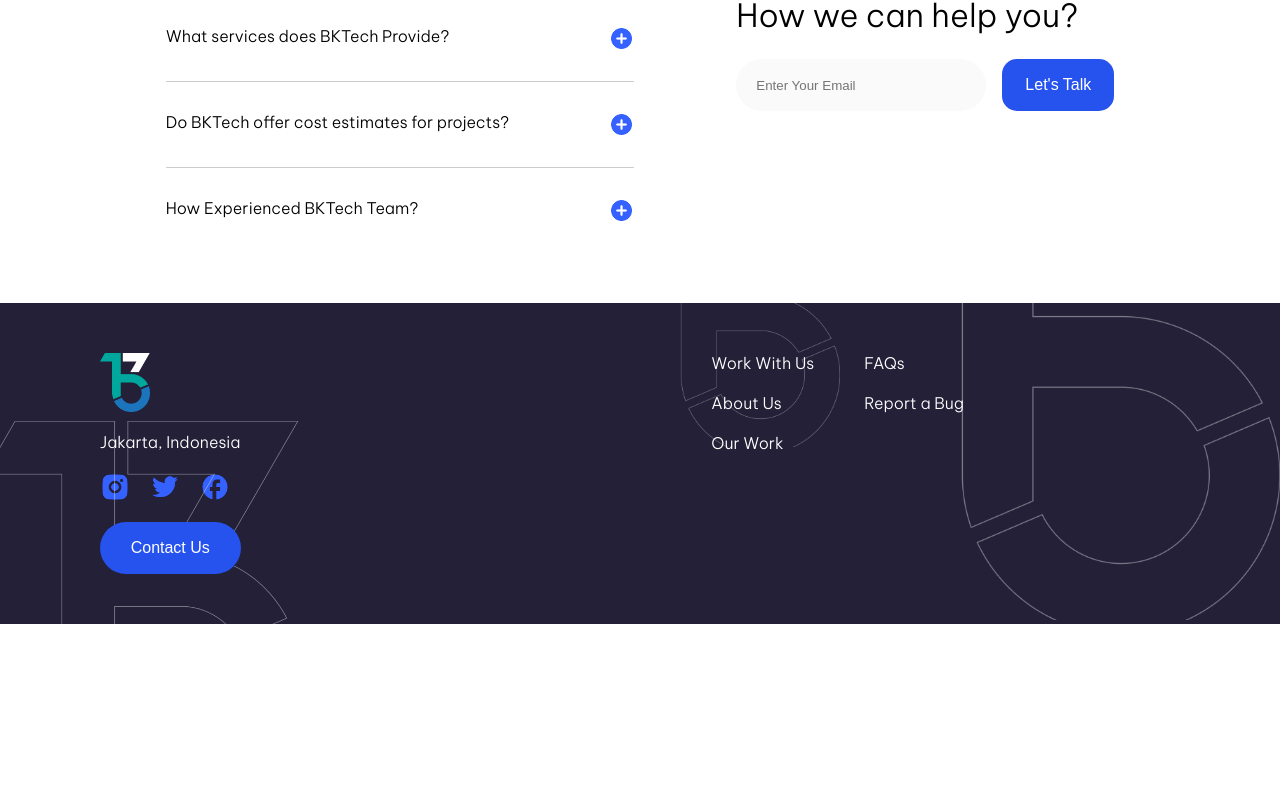
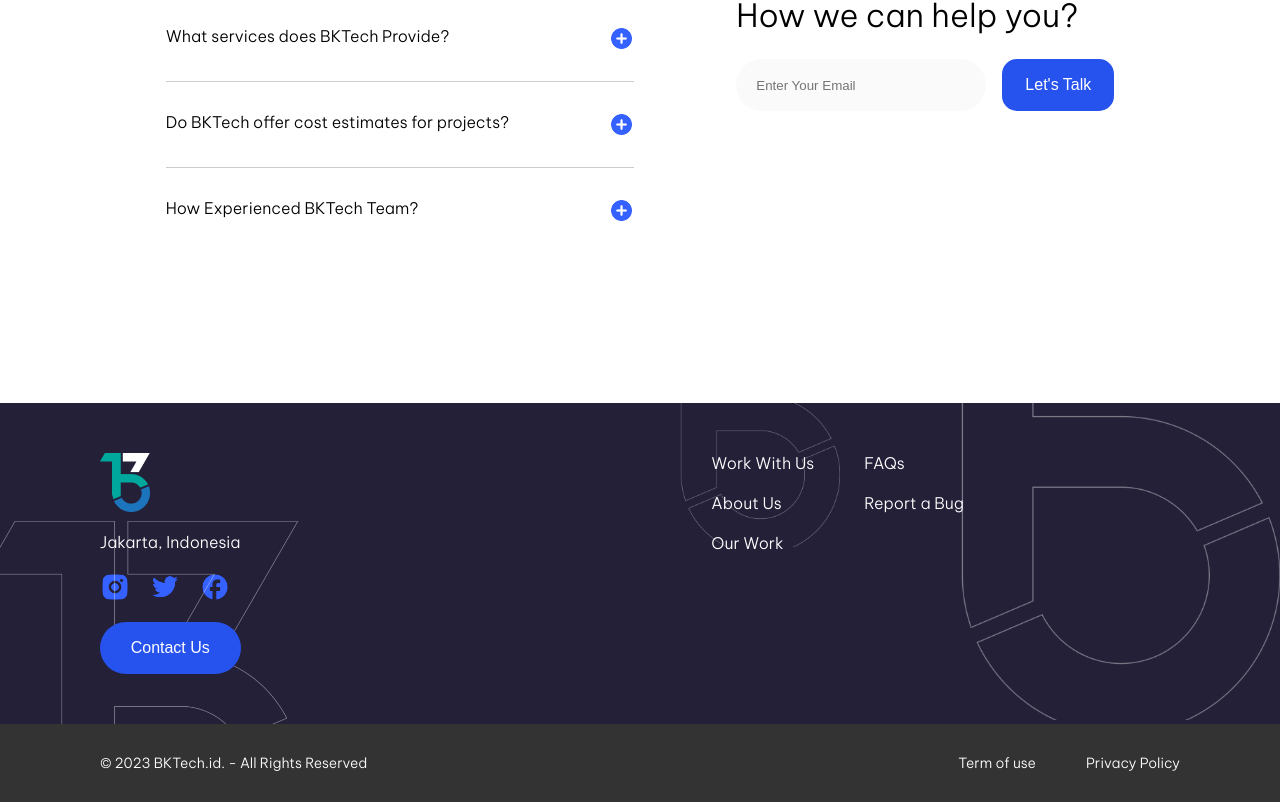
Before and after one commit to bktech-sh/portfolio, a Next.js app: page / in a window 1280 px wide. Shown: the part 2868-3670 px from the top of the page. Before the commit the page ends 3492 px from the top, so only its background shows below. Built offline with nearby package versions, Linux system fonts and the light colour scheme.

Commit message:
feat: add copyright

```diff
--- /dev/null
+++ b/src/app/components/CopyRight/index.tsx
@@ -0,0 +1,17 @@
+import { CopyRightContainer, Left, Right } from "./styles";
+
+const CopyRight = () => {
+  return (
+    <CopyRightContainer>
+      <Left>
+        <p>© 2023 BKTech.id. - All Rights Reserved</p>
+      </Left>
+      <Right>
+        <p>Term of use</p>
+        <p>Privacy Policy</p>
+      </Right>
+    </CopyRightContainer>
+  );
+};
+
+export default CopyRight;
--- /dev/null
+++ b/src/app/components/CopyRight/styles.ts
@@ -0,0 +1,24 @@
+import styled from "@emotion/styled";
+
+export const CopyRightContainer = styled.div`
+  display: flex;
+  background: rgba(0, 0, 0, 0.8);
+  color: white;
+  padding: 30px 100px;
+
+  justify-content: space-between;
+
+  p {
+    font-weight: 400;
+    font-size: 14px;
+  }
+`;
+
+export const Left = styled.div`
+  display: flex;
+`;
+
+export const Right = styled.div`
+  display: flex;
+  gap: 50px;
+`;
--- a/src/app/components/FaqSection/styles.ts
+++ b/src/app/components/FaqSection/styles.ts
@@ -7,6 +7,7 @@
   margin-top: 100px;
   gap: 10%;
   justify-content: center;
+  margin-bottom: 100px;
 `;
 
 export const Left = styled.div`
--- a/src/app/page.tsx
+++ b/src/app/page.tsx
@@ -13,6 +13,7 @@
 import ContactUs from "./components/ContactUs";
 import FAQSection from "./components/FaqSection";
 import Footer from "./components/Footer";
+import CopyRight from "./components/CopyRight";
 
 export default function Home() {
   const isAndroid = useIsAndroid();
@@ -69,6 +70,7 @@
           <ContactUs />
           <FAQSection />
           <Footer />
+          <CopyRight />
         </>
       )}
     </AppContainer>
```
